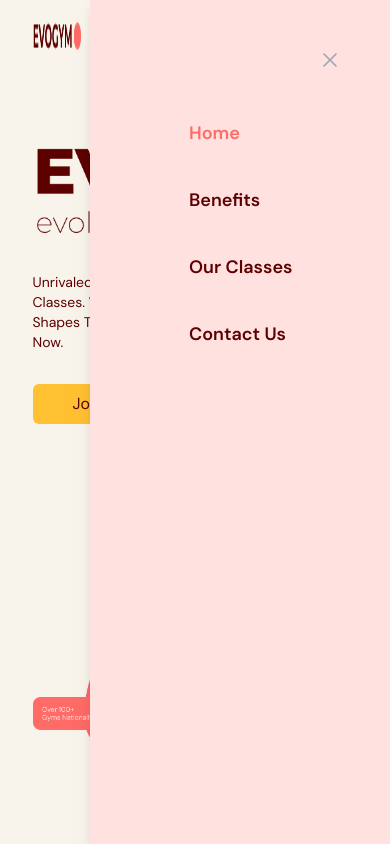
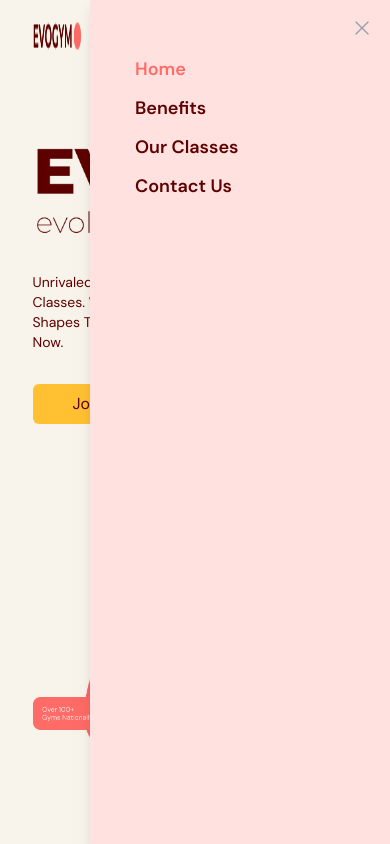
Before and after one commit to RajKumarMaharjan/gym-react-typscript, a React (Vite) app: page / in a window 390 px wide. Both pictures are taken after a click on the button 337 px from the left and 36 px from the top of the page. Shown: the top 844 px of the page. Built offline with nearby package versions, Linux system fonts and the light colour scheme.

Commit message:
update in slide menu

```diff
--- a/src/components/Navbar/index.tsx
+++ b/src/components/Navbar/index.tsx
@@ -61,24 +61,22 @@ const Navbar = ({ isTopOfPage, selectedPage, setSelectedPage }: Props) => {
                 </button>
               </div>
             )
-
             }
-
           </div>
         </div>
       </div>
 
       {/* mobile menu modal */}
       {!isAboveMediumScreen && isMenuToggled && (
-        <div className={`fixed right-0 bottom-0 z-40 h-full w-[300px] bg-primary-100 drop-shadow-xl ${isMenuToggled ? "slideIn" : "slideOut"}`}>
+        <div className={`fixed right-0 bottom-0 z-40 h-full w-[300px] bg-primary-100 drop-shadow-xl ${isMenuToggled ? "slideIn" : ""}`}>
           {/* close icon */}
-          <div className="flex justify-end p-12">
+          <div className="flex justify-end pr-4 py-4">
             <button onClick={() => setIsMenuToggled(!isMenuToggled)}>
               <XMarkIcon className="h-6 w-6 text-gray-400" />
             </button>
           </div>
           {/* menu item */}
-          <div className="ml-[33%] z-50 flex flex-col gap-10 text-[18px] font-semibold">
+          <div className="z-50 text-start mx-[15%] space-y-3 text-[18px] font-semibold">
             <Link
               page={SelectedPage.Home}
               selectedPage={selectedPage}
--- a/src/css/index.css
+++ b/src/css/index.css
@@ -1,10 +1,10 @@
 .slideIn {
-    animation: slideIn 0.5s forwards;
+    animation: slideIn 0.5s ease-in-out;
 }
 
 /* For sliding out */
 .slideOut {
-    animation: slideOut 0.5s ease-out;
+    animation: slideOut 0.5s ease-in-out;
 }
 
 /* Keyframes for sliding in */
--- a/src/pages/ourClasses/index.tsx
+++ b/src/pages/ourClasses/index.tsx
@@ -56,17 +56,18 @@ const hoverRef = useRef(null);
 
   const handleMouseOver = () => {
     const scrollElements = hoverRef.current?.querySelectorAll(".scroll");
-  scrollElements?.forEach((element) => {
+    scrollElements?.forEach((element: { style: { animationPlayState: string; }; }) => {
       element.style.animationPlayState = "paused"
     })
   };
 
   const handleMouseOut = () => {
     const scrollElements = hoverRef.current?.querySelectorAll(".scroll");
-  scrollElements?.forEach((element) => {
+    scrollElements?.forEach((element: { style: { animationPlayState: string; }; }) => {
       element.style.animationPlayState = "running"
     }
-)};
+    )
+  };
 
   return (
     <section id="OurClasses" className="w-full bg-primary-100 py-20 md:py-40">
```
Lines whose indentation alone changed are shown as unchanged.
